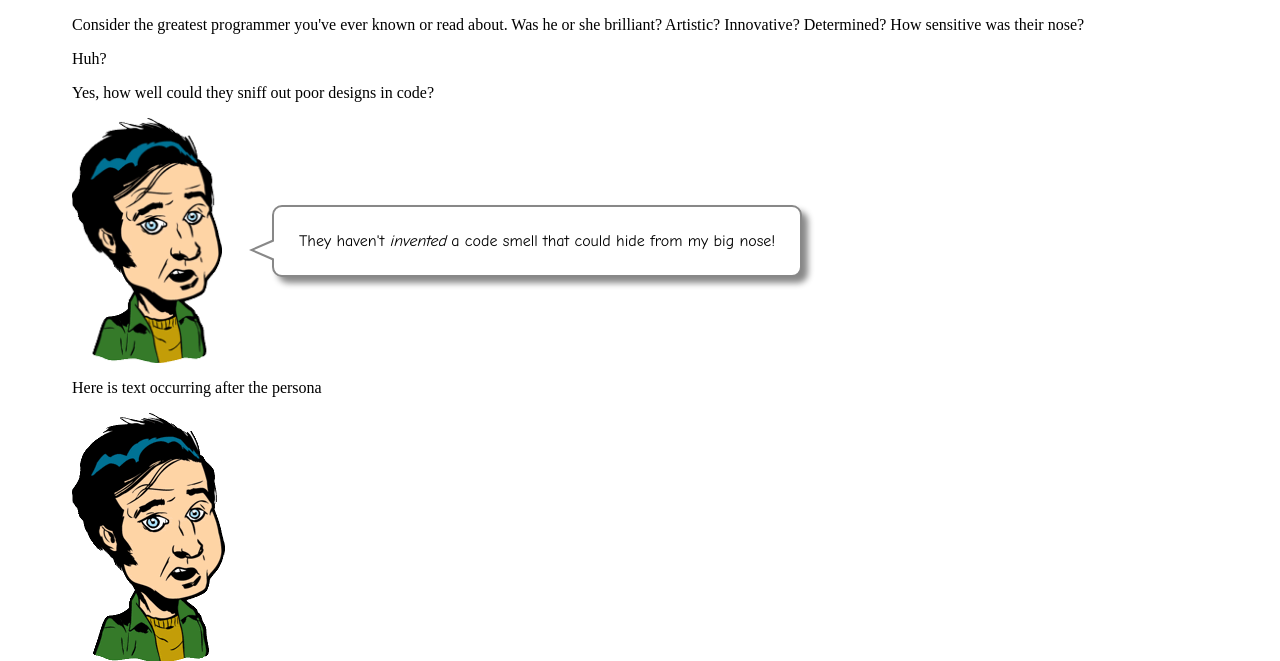
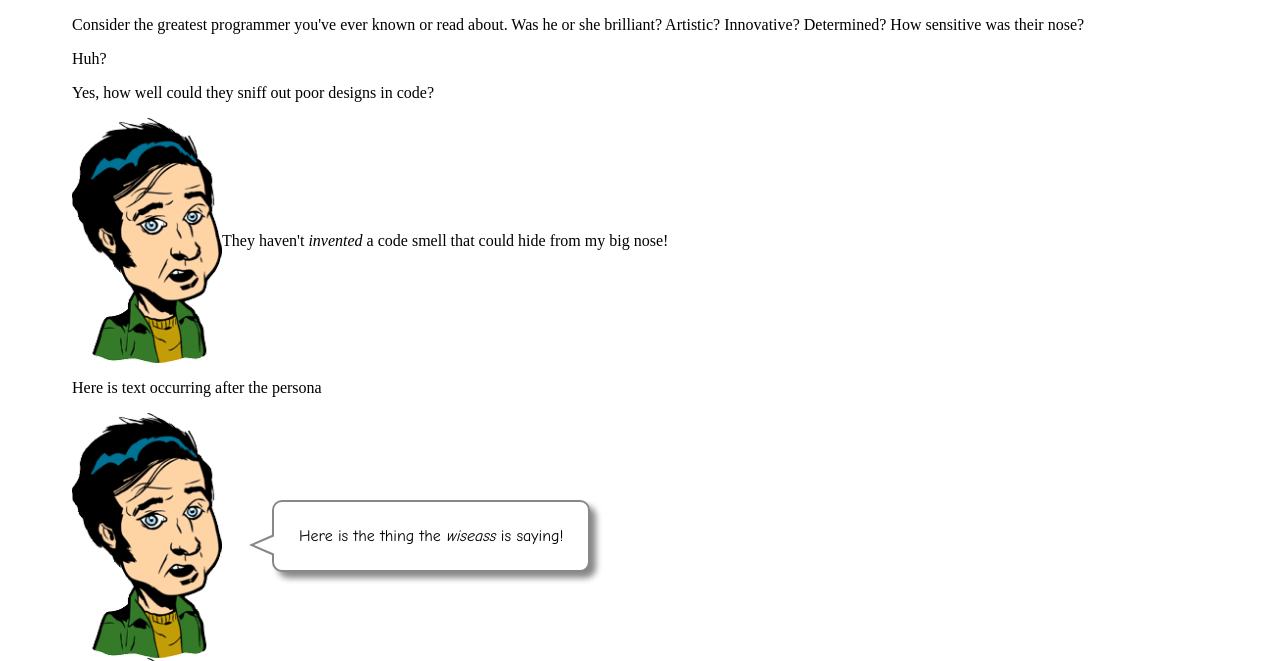
Before and after one commit to wpreid/learn-web-components, a website: page index.html in a window 1280 px wide. Shown: the part 139-800 px from the top of the page. Drawn offline with Linux system fonts and the light colour scheme.

Commit message:
feature: now the component has its own style and works with a quote slot that handles HTML fine.

```diff
--- a/gh.js
+++ b/gh.js
@@ -1,11 +1,64 @@
 const myStuffTemplate = document.createElement('template');
 
 myStuffTemplate.innerHTML = `
+<style>
+
+.persona {
+    margin-left: auto;
+    margin-right: auto;
+    vertical-align: middle;
+    display: flex;
+    align-items: center;
+}
+.speaker {
+    aspect-ratio: initial;
+    width: 30vw;
+    min-width: 80px;
+    max-width: 150px;
+    float: left;
+}
+.speech {
+    background-color: var(--bubble-background);
+    color: var(--bubble-text-color);
+    margin-left: 50px;
+    margin-right: 7px;
+    padding: 25px;
+    border: 2px solid var(--gray-color);
+    font-family: var(--speech-font);
+    border-radius: 10px;
+    min-width: 120px;
+    position: relative;
+    box-shadow: 6px 6px 6px var(--gray-color);
+}
+.speech::before {
+    /* speech bubble tail's grey background*/
+    content: "";
+    position: absolute;
+    border-style: solid;
+    display: block;
+    width: 0;
+    top: 48%;
+    left: -25px;
+    border-width: 11px 25px 11px 0;
+    border-color: transparent var(--gray-color);
+}
+.speech::after {
+    /* Speech bubble tail's white foreground */
+    content: "";
+    position: absolute;
+    border-style: solid;
+    display: block;
+    width: 0;
+    top: 50%;
+    left: -20px;
+    border-width: 9px 21px 9px 0;
+    border-color: transparent var(--bubble-background);
+}
+</style>
 <div class="persona">
 <img class="speaker" alt="image of wiseass character" src="/images/personas/wiseass_2.gif"/>
 <div class="speech">
-They haven't <i class="italic">invented</i> a code smell that could hide from my big
-nose!
+<slot name="quote"></slot>
 </div>
 </div>`;
 
@@ -14,9 +67,9 @@ class GHPersona extends HTMLElement {
     constructor() {
         super();
         this._shadowRoot = this.attachShadow({ 'mode': 'open' });
-
         const child = myStuffTemplate.content.cloneNode(true);
         this._shadowRoot.appendChild(child)
+
     }
 }
 
--- a/index.html
+++ b/index.html
@@ -30,7 +30,7 @@
     <!--component persona quote?-->
     <div class="persona">
         <img class="speaker" alt="image of wiseass character" src="/images/personas/wiseass_2.gif"/>
-        <div class="speech">
+        <div slot="quote">
             They haven't <i class="italic">invented</i> a code smell that could hide from my big
             nose!
         </div>
@@ -38,7 +38,17 @@
 
     <p>Here is text occurring after the persona</p>
 
-    <gh-persona character="wiseass_2">Here is the thing the wiseass is saying!</gh-persona>
+    <gh-persona character="wiseass_2">
+        <div slot="quote">
+            Here is the thing the <em>wiseass</em> is saying!
+        </div>
+    </gh-persona>
+
+    <gh-persona character="pedant_1">
+        <div slot="quote">
+            Well, that wasn't so bad once we understood slots, right?
+        </div>
+    </gh-persona>
 
 </div>
 <script src="gh.js"></script>
```
